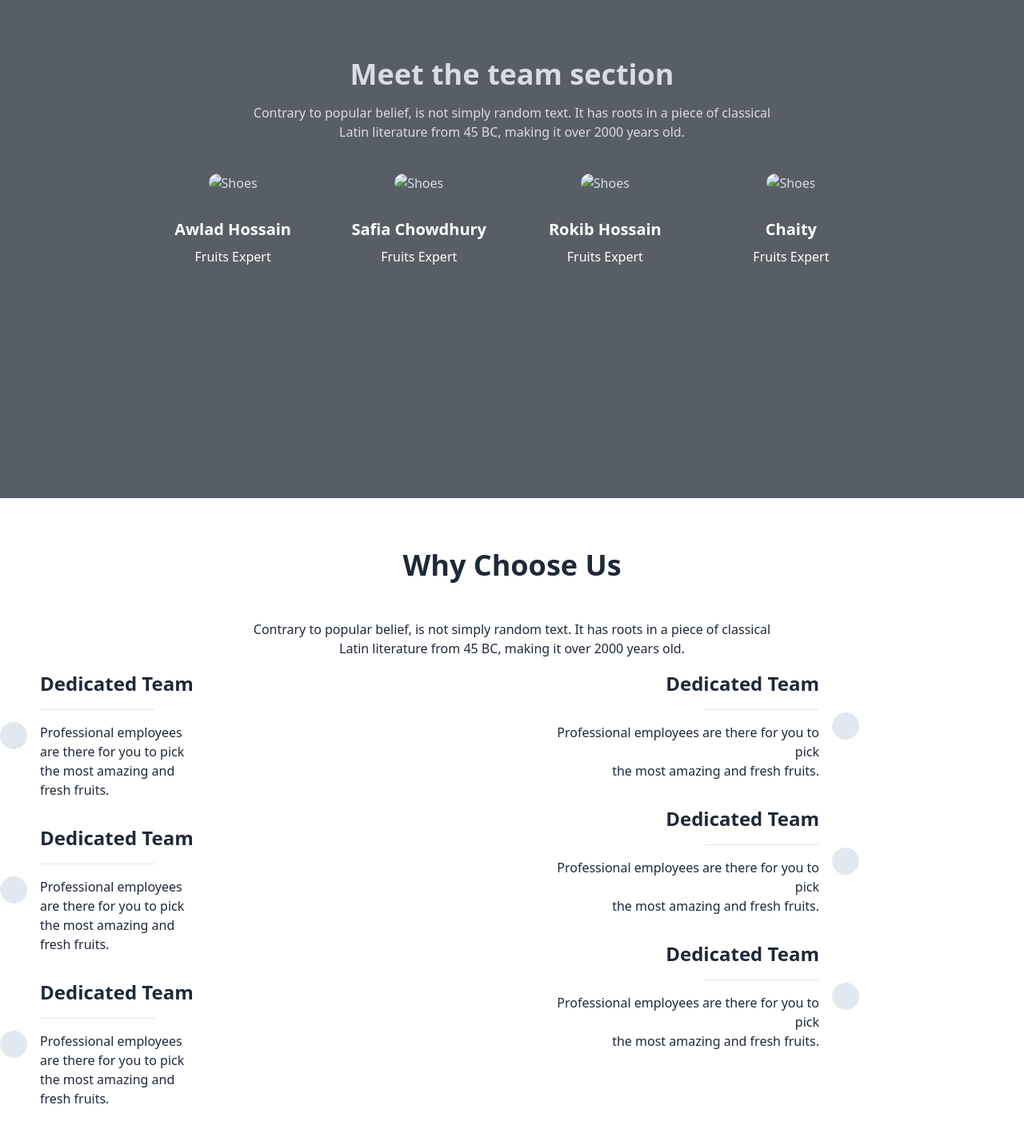
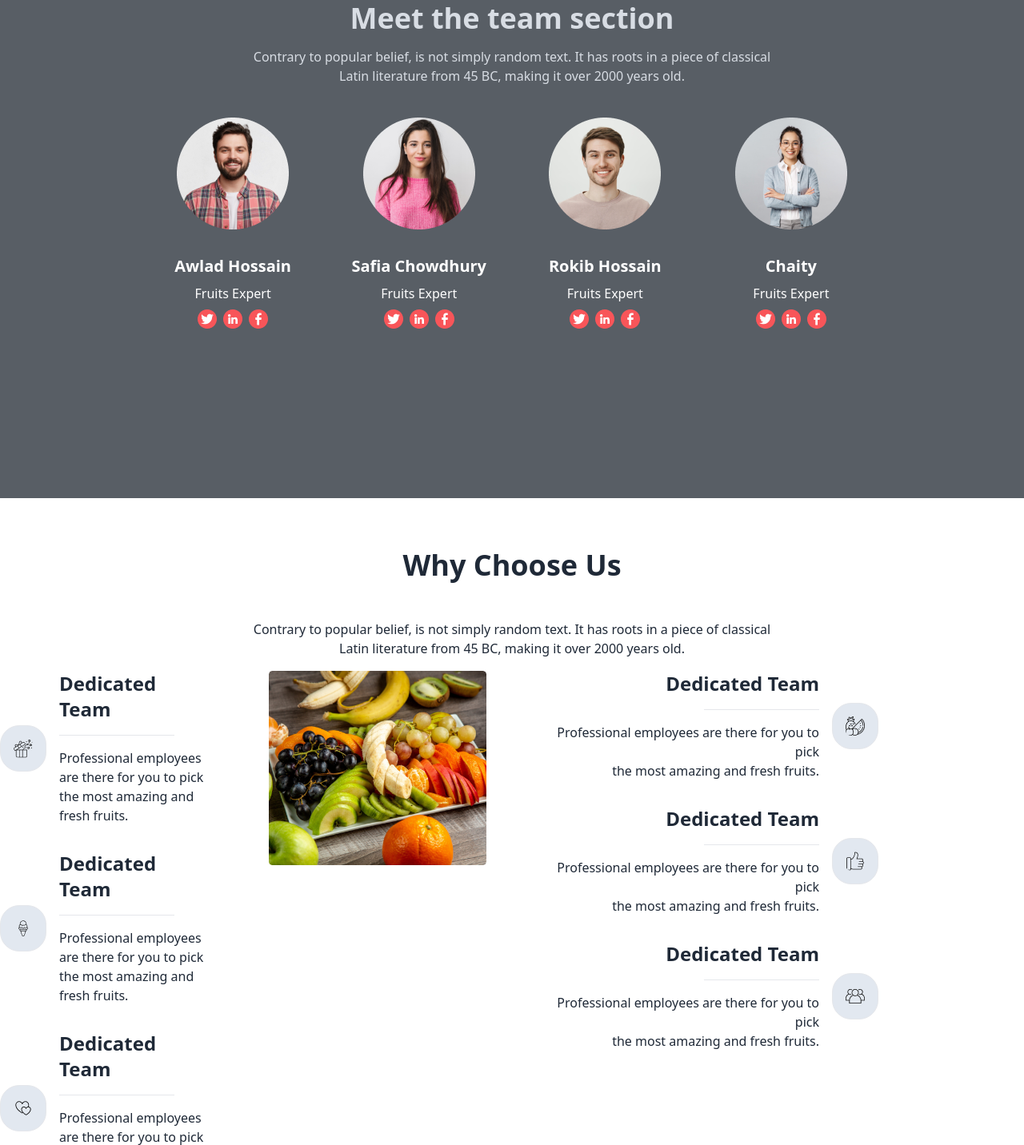
Before and after one commit to Moinuddin-hub/Assignment-3, a plain HTML site: page index.html in a window 1280 px wide. Shown: the part 2247-3679 px from the top of the page at 80% size. Drawn offline with nearby package versions, Linux system fonts and the light colour scheme; the site is published under a folder, as on GitHub Pages, so addresses that start at the root find nothing.

Commit message:
added last part

```diff
--- a/index.html
+++ b/index.html
@@ -266,7 +266,7 @@
             <!--Card-3-->
             <div class="card w-96 bg-base-100 shadow-xl">
                 <figure class="px-10 pt-10">
-                  <img src="/images/fruit9.png" alt="Shoes" class="rounded-xl" />
+                  <img src="images/fruit9.png" alt="Shoes" class="rounded-xl" />
                 </figure>
                 <div class="card-body items-center text-center">
                   <h2 class="card-title">12.90$ - 18.85$</h2>
@@ -283,7 +283,7 @@
         <button class="btn" onclick="my_modal_3.showModal()">Details</button>
         <dialog id="my_modal_3" class="modal">
         <form method="dialog" class="modal-box">
-         <img src="./images/fruit9.png" alt="" class="ml-40">
+         <img src="images/fruit9.png" alt="" class="ml-40">
          <h2 class="text-2xl font-bold">Red Dragon</h2>
         <p class="py-4">Professional employees are there for you to pick the most
             <br> amazing and fresh fruits.</p>
@@ -306,7 +306,7 @@
               <!--Card-4-->
               <div class="card w-96 bg-base-100 shadow-xl">
                 <figure class="px-10 pt-10">
-                  <img src="/images/fruit8.png" alt="Shoes" class="rounded-xl" />
+                  <img src="images/fruit8.png" alt="Shoes" class="rounded-xl" />
                 </figure>
                 <div class="card-body items-center text-center">
                   <h2 class="card-title">12.90$ - 18.85$</h2>
@@ -323,7 +323,7 @@
         <button class="btn" onclick="my_modal_4.showModal()">Details</button>
         <dialog id="my_modal_4" class="modal">
         <form method="dialog" class="modal-box">
-         <img src="./images/fruit6.png" alt="" class="ml-40">
+         <img src="images/fruit6.png" alt="" class="ml-40">
          <h2 class="text-2xl font-bold">Apple</h2>
         <p class="py-4">Professional employees are there for you to pick the most
             <br> amazing and fresh fruits.</p>
@@ -364,60 +364,60 @@
             <div class="grid grid-cols-1 lg:grid-cols-4 sm:grid-cols-4 md:grid-cols-2">
         <div class="card ">
           <figure class="px-10  pt-10">
-            <img src="/images/member1.png" alt="Shoes" class="rounded-xl" />
+            <img src="images/member1.png" alt="Shoes" class="rounded-xl" />
           </figure>
           <div class="card-body items-center text-center">
             <h2 class="card-title text-white">Awlad Hossain</h2>
             <p class="text-white">Fruits Expert</p>
             <div class="card-actions">
-              <img src="/images/twitter (1) 1.png" alt="" class="">
-              <img src="/images/linkedin 1.png" alt="" class="">
-              <img src="/images/facebook 1.png" alt="">
+              <img src="images/twitter (1) 1.png" alt="" class="">
+              <img src="images/linkedin 1.png" alt="" class="">
+              <img src="images/facebook 1.png" alt="">
             </div>
           </div>
         </div>
 
         <div class="card ">
           <figure class="px-10  pt-10">
-            <img src="/images/member2.png" alt="Shoes" class="rounded-xl" />
+            <img src="images/member2.png" alt="Shoes" class="rounded-xl" />
           </figure>
           <div class="card-body items-center text-center">
             <h2 class="card-title text-white">Safia Chowdhury</h2>
             <p class="text-white">Fruits Expert</p>
             <div class="card-actions">
-              <img src="/images/twitter (1) 1.png" alt="" class="">
-              <img src="/images/linkedin 1.png" alt="" class="">
-              <img src="/images/facebook 1.png" alt="">
+              <img src="images/twitter (1) 1.png" alt="" class="">
+              <img src="images/linkedin 1.png" alt="" class="">
+              <img src="images/facebook 1.png" alt="">
             </div>
           </div>
         </div>
 
         <div class="card ">
           <figure class="px-10  pt-10">
-            <img src="/images/member3.png" alt="Shoes" class="rounded-xl" />
+            <img src="images/member3.png" alt="Shoes" class="rounded-xl" />
           </figure>
           <div class="card-body items-center text-center">
             <h2 class="card-title text-white">Rokib Hossain</h2>
             <p class="text-white">Fruits Expert</p>
             <div class="card-actions">
-              <img src="/images/twitter (1) 1.png" alt="" class="">
-              <img src="/images/linkedin 1.png" alt="" class="">
-              <img src="/images/facebook 1.png" alt="">
+              <img src="images/twitter (1) 1.png" alt="" class="">
+              <img src="images/linkedin 1.png" alt="" class="">
+              <img src="images/facebook 1.png" alt="">
             </div>
           </div>
         </div>
 
         <div class="card ">
           <figure class="px-10  pt-10">
-            <img src="/images/member4.png" alt="Shoes" class="rounded-xl" />
+            <img src="images/member4.png" alt="Shoes" class="rounded-xl" />
           </figure>
           <div class="card-body items-center text-center">
             <h2 class="card-title text-white">Chaity</h2>
             <p class="text-white">Fruits Expert</p>
             <div class="card-actions">
-              <img src="/images/twitter (1) 1.png" alt="" class="">
-              <img src="/images/linkedin 1.png" alt="" class="">
-              <img src="/images/facebook 1.png" alt="">
+              <img src="images/twitter (1) 1.png" alt="" class="">
+              <img src="images/linkedin 1.png" alt="" class="">
+              <img src="images/facebook 1.png" alt="">
             </div>
           </div>
         </div>
@@ -437,7 +437,7 @@
   <div class="grid grid-cols-1 lg:ml-50 lg:grid-cols-4 sm:grid-cols-4 md:grid-cols-2 gap-16">
  <div class="">
     <div class="flex  items-center">
-      <img src="/images/gift-box 1.png" alt="" class=" border p-4 bg-slate-200 rounded-3xl">
+      <img src="images/gift-box 1.png" alt="" class=" border p-4 bg-slate-200 rounded-3xl">
     <div class="px-4">
        <h2 class="text-2xl font-bold">Dedicated Team</h2>
        <hr class="font-bold w-36  mt-4">
@@ -447,7 +447,7 @@
     </div>
 
     <div class="flex items-center mt-8">
-      <img src="/images/ice-cream 1.png" alt="" class=" border p-4 bg-slate-200 rounded-3xl">
+      <img src="images/ice-cream 1.png" alt="" class=" border p-4 bg-slate-200 rounded-3xl">
     <div class="px-4">
        <h2 class="text-2xl font-bold">Dedicated Team</h2>
        <hr class="font-bold w-36 mt-4">
@@ -457,7 +457,7 @@
     </div>
 
     <div class="flex items-center mt-8">
-      <img src="/images/love 1.png" alt="" class=" border p-4 bg-slate-200 rounded-3xl">
+      <img src="images/love 1.png" alt="" class=" border p-4 bg-slate-200 rounded-3xl">
     <div class="px-4">
        <h2 class="text-2xl font-bold">Dedicated Team</h2>
        <hr class="font-bold w-36 mt-4">
@@ -468,7 +468,7 @@
 
   </div>
     <div class="">
-      <img src="/images/whychoose1.png" alt="">
+      <img src="images/whychoose1.png" alt="">
     </div>
 <!--right section-->
 <div class="">
@@ -479,7 +479,7 @@
        <p class="mt-4 text-right">Professional employees are there for you to pick<br>
          the most amazing and fresh fruits.</p>
     </div>
-    <img src="/images/fruit 1.png" alt="" class=" border p-4 bg-slate-200 rounded-3xl">
+    <img src="images/fruit 1.png" alt="" class=" border p-4 bg-slate-200 rounded-3xl">
     </div>
 
     <div class="flex text-right items-center mt-8">
@@ -489,7 +489,7 @@
          <p class="mt-4 text-right">Professional employees are there for you to pick<br>
            the most amazing and fresh fruits.</p>
       </div>
-      <img src="/images/like 1.png" alt="" class=" border p-4 bg-slate-200 rounded-3xl">
+      <img src="images/like 1.png" alt="" class=" border p-4 bg-slate-200 rounded-3xl">
       </div>
 
 
@@ -500,7 +500,7 @@
            <p class="mt-4 text-right">Professional employees are there for you to pick<br>
              the most amazing and fresh fruits.</p>
         </div>
-        <img src="/images/group 1.png" alt="" class=" border p-4 bg-slate-200 rounded-3xl">
+        <img src="images/group 1.png" alt="" class=" border p-4 bg-slate-200 rounded-3xl">
         </div>
 
 
@@ -512,7 +512,7 @@
     <footer class=" container mx-auto footer footer-center mt-12 p-10 bg-primary text-primary-content">
       <div>
         <div class="flex items-center gap-4">
-        <img src="/images/logo.png" alt="">
+        <img src="images/logo.png" alt="">
         <h2 class="text-3xl font-bold">Fruit Burst</h2>
         </div>
          <div class="grid grid-cols-6 lg:grid-cols-6 sm:grid-cols-3 md:grid-cols-3 gap-8">
```
